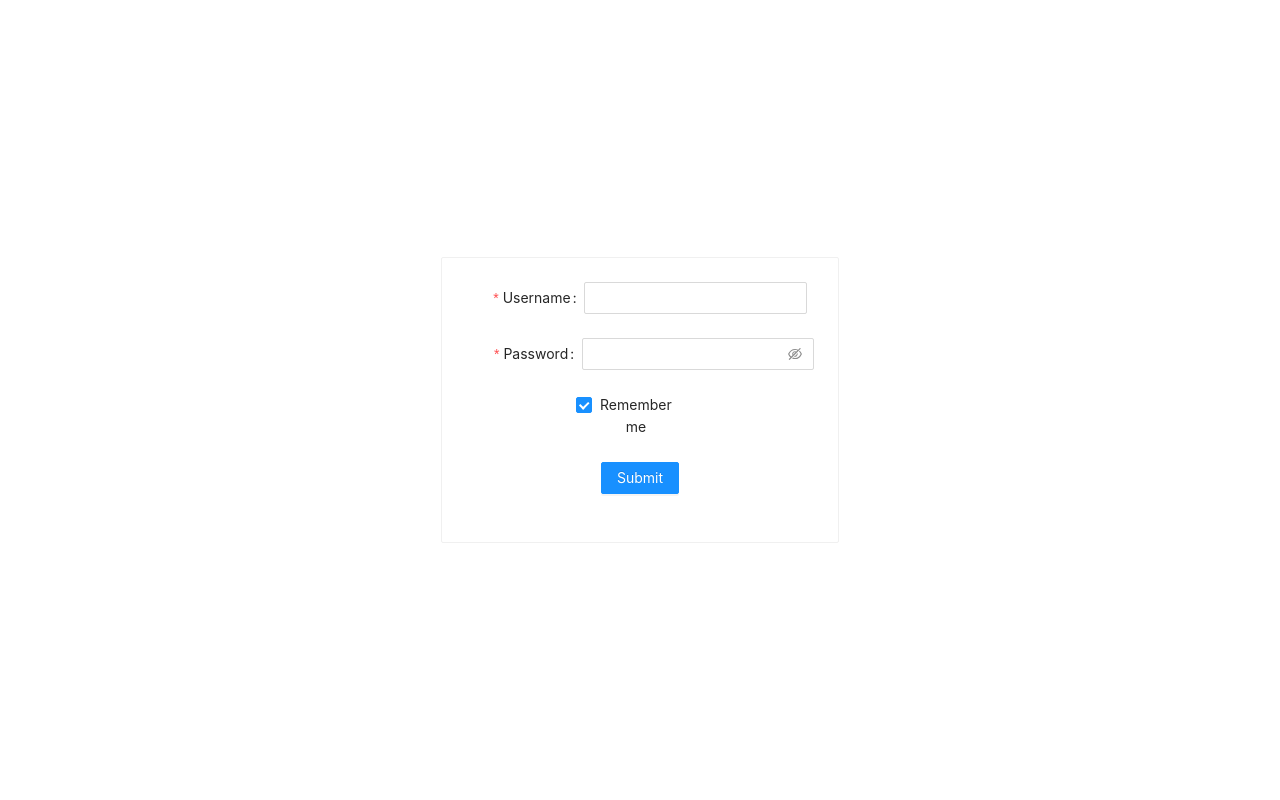
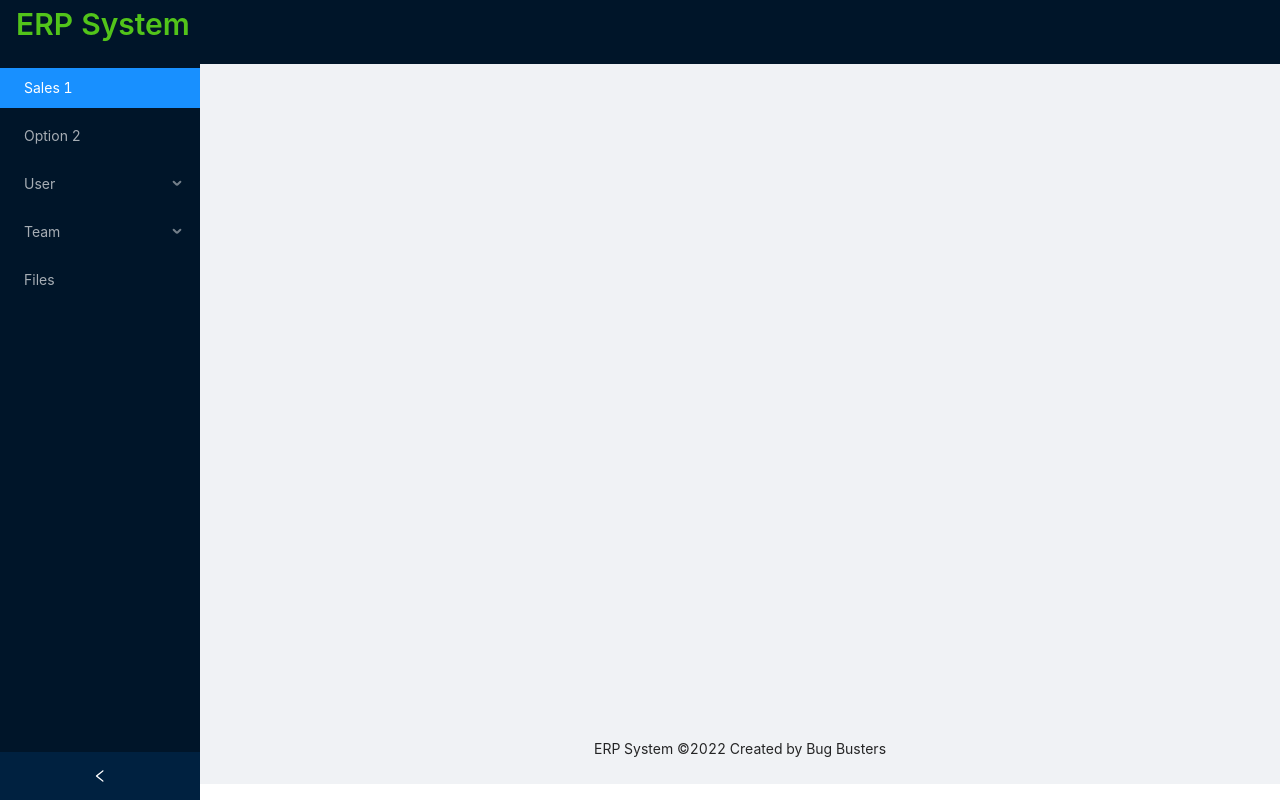
Before and after one commit to Hasindu-Dilshan/itp-erp-frontend, a React (Create React App) app: page / in a window 1280 px wide. Built offline with nearby package versions, Linux system fonts and the light colour scheme.

Commit message:
ADD:dashboard sketch created

```diff
--- a/src/App.tsx
+++ b/src/App.tsx
@@ -1,12 +1,13 @@
 import React from 'react';
 
 import './App.css';
-import Signin from './components/auth/Signin';
+import Dashboard from './components/dashboard/Dashboard';
+//import Signin from './components/auth/Signin';
 
 function App() {
   return (
     <div className="App">
-      <Signin/>
+      <Dashboard/>
     </div>
   );
 }
--- /dev/null
+++ b/src/components/dashboard/Dashboard.tsx
@@ -0,0 +1,62 @@
+import "./styles.css"
+
+import type { MenuProps } from 'antd';
+import { Layout, Menu } from 'antd';
+import React, { useState } from 'react';
+import { Typography } from 'antd';
+const { Header, Content, Footer, Sider } = Layout;
+const { Title } = Typography;
+type MenuItem = Required<MenuProps>['items'][number];
+
+function getItem(
+    label: React.ReactNode,
+    key: React.Key,
+
+    children?: MenuItem[],
+): MenuItem {
+    return {
+        key,
+
+        children,
+        label,
+    } as MenuItem;
+}
+const items: MenuItem[] = [
+    getItem('Sales 1', '1',),
+    getItem('Option 2', '2',),
+    getItem('User', 'sub1', [
+        getItem('Tom', '3'),
+        getItem('Bill', '4'),
+        getItem('Alex', '5'),
+    ]),
+    getItem('Team', 'sub2', [getItem('Team 1', '6'), getItem('Team 2', '8')]),
+    getItem('Files', '9',),
+];
+const Dashboard = () => {
+    const [collapsed, setCollapsed] = useState(false);
+
+    return (
+        <>
+            <Header className="site-layout-background">
+                <Title level={2} type="success">ERP System</Title>
+            </Header>
+            <Layout style={{ minHeight: '90vh' }}>
+
+                <Sider collapsible collapsed={collapsed} onCollapse={value => setCollapsed(value)}>
+                    <div className="logo" />
+                    <Menu theme="dark" defaultSelectedKeys={['1']} mode="inline" items={items} />
+                </Sider>
+                <Layout className="site-layout">
+
+                    <Content style={{ margin: '0 16px' }}>
+
+
+                    </Content>
+                    <Footer style={{ textAlign: 'center' }}>ERP System ©2022 Created by Bug Busters</Footer>
+                </Layout>
+            </Layout>
+        </>
+    )
+}
+
+export default Dashboard
--- /dev/null
+++ b/src/components/dashboard/styles.css
@@ -0,0 +1,7 @@
+.site-layout-background{
+    display: flex;
+    flex-direction: row;
+    justify-items: center;
+    padding: 5px 16px;
+    align-items: center;
+}
```
